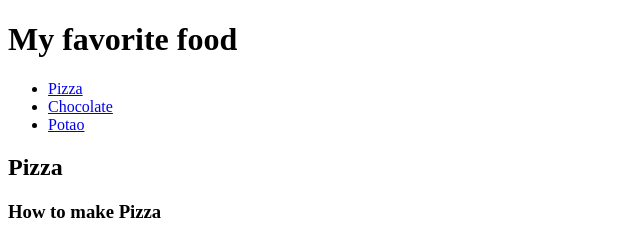
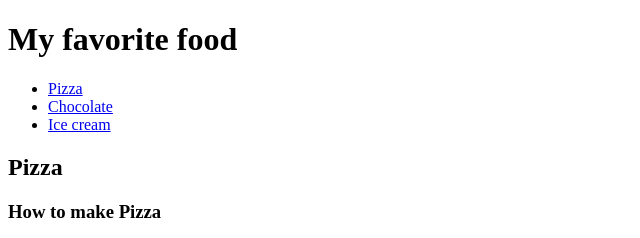
Before and after one commit to aibands/basic-html-css-example, a plain HTML site: page index.html in a window 1280 px wide. Shown: the top 238 px of the page, 0-640 px from the left. Drawn offline with Linux system fonts and the light colour scheme.

Commit message:
Update index.html

```diff
--- a/index.html
+++ b/index.html
@@ -11,7 +11,7 @@
         <ul>
             <li><a href="www.Pizza.com">Pizza</a></li>
             <li><a href="www.Chocolate.com">Chocolate</a></li>
-            <li><a href="www.Potato.com">Potao</a></li>
+            <li><a href="www.icecream.com">Ice cream</a></li>
         </ul>
         <H2>Pizza</H2>
         <h3>How to make Pizza</h3>
```
